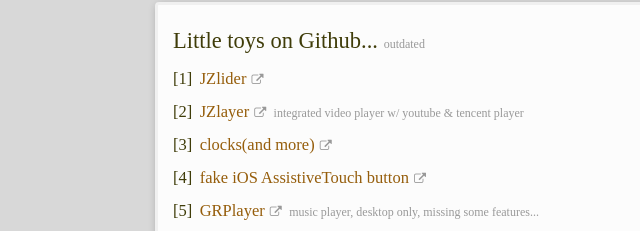
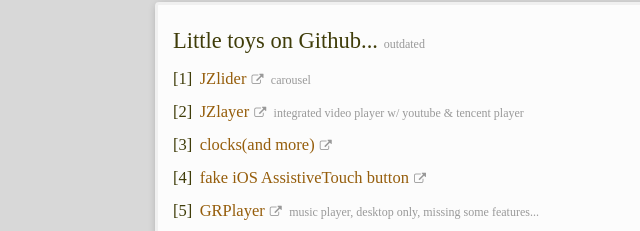
Before and after one commit to jinntser/portfolio, a plain HTML site: page index.html in a window 1280 px wide. Shown: the part 2793-3024 px from the top of the page, 0-640 px from the left. Drawn offline with Linux system fonts and the light colour scheme.

Commit message:
add some notes

```diff
--- a/index.html
+++ b/index.html
@@ -229,7 +229,7 @@
                 <h3>Little toys on Github... <span class="notice">outdated</span></h3>
                 <ol class="count-list">
                     <li>
-                        <a href="https://jinntser.github.io/JZlider/" target="_blank">JZlider</a>
+                        <a href="https://jinntser.github.io/JZlider/" target="_blank">JZlider</a> <span class="notice">carousel</span>
                     </li>
                     <li>
                         <a href="https://jinntser.github.io/JZlayer/" target="_blank">JZlayer</a> <span class="notice">integrated video player w/ youtube & tencent player</span>
```
